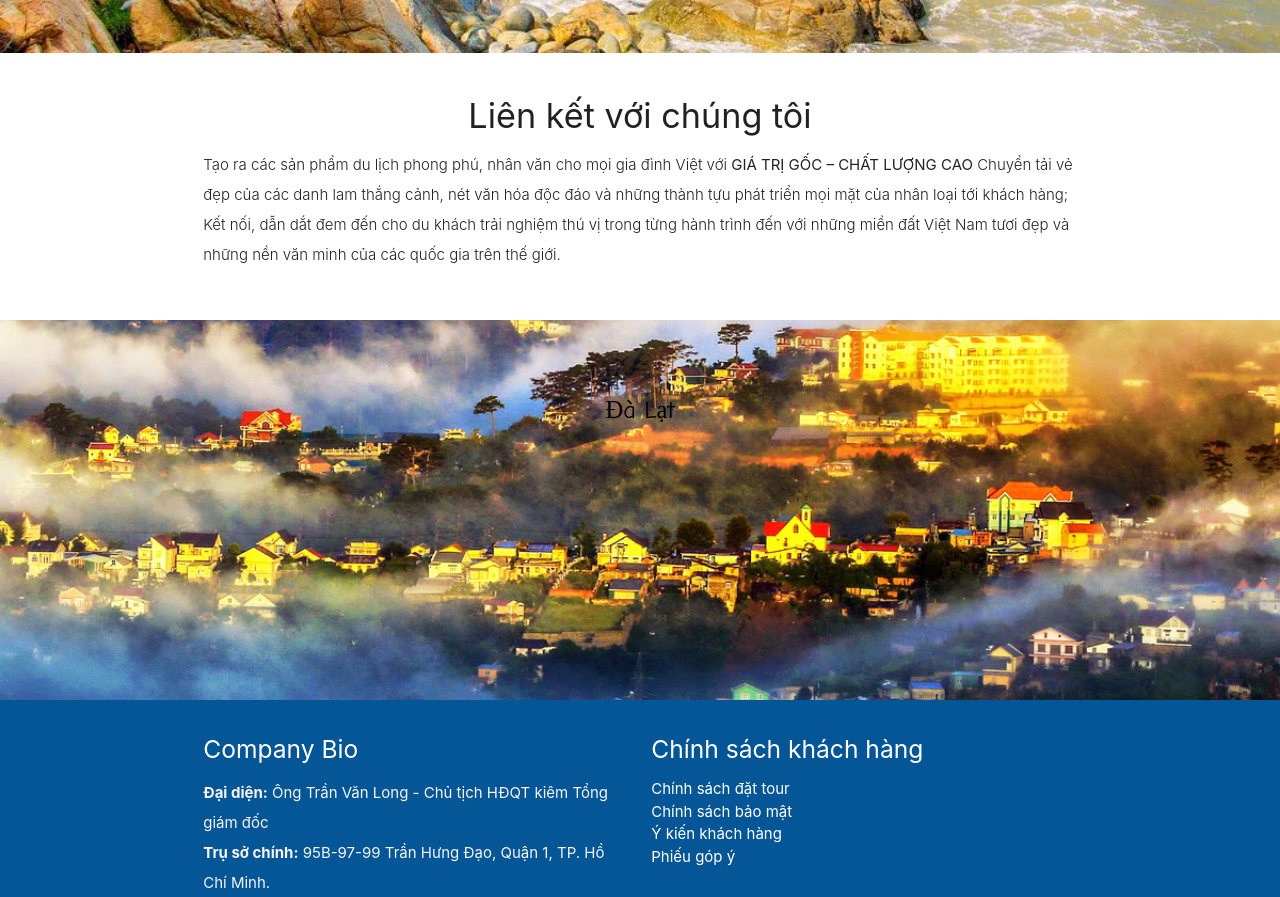
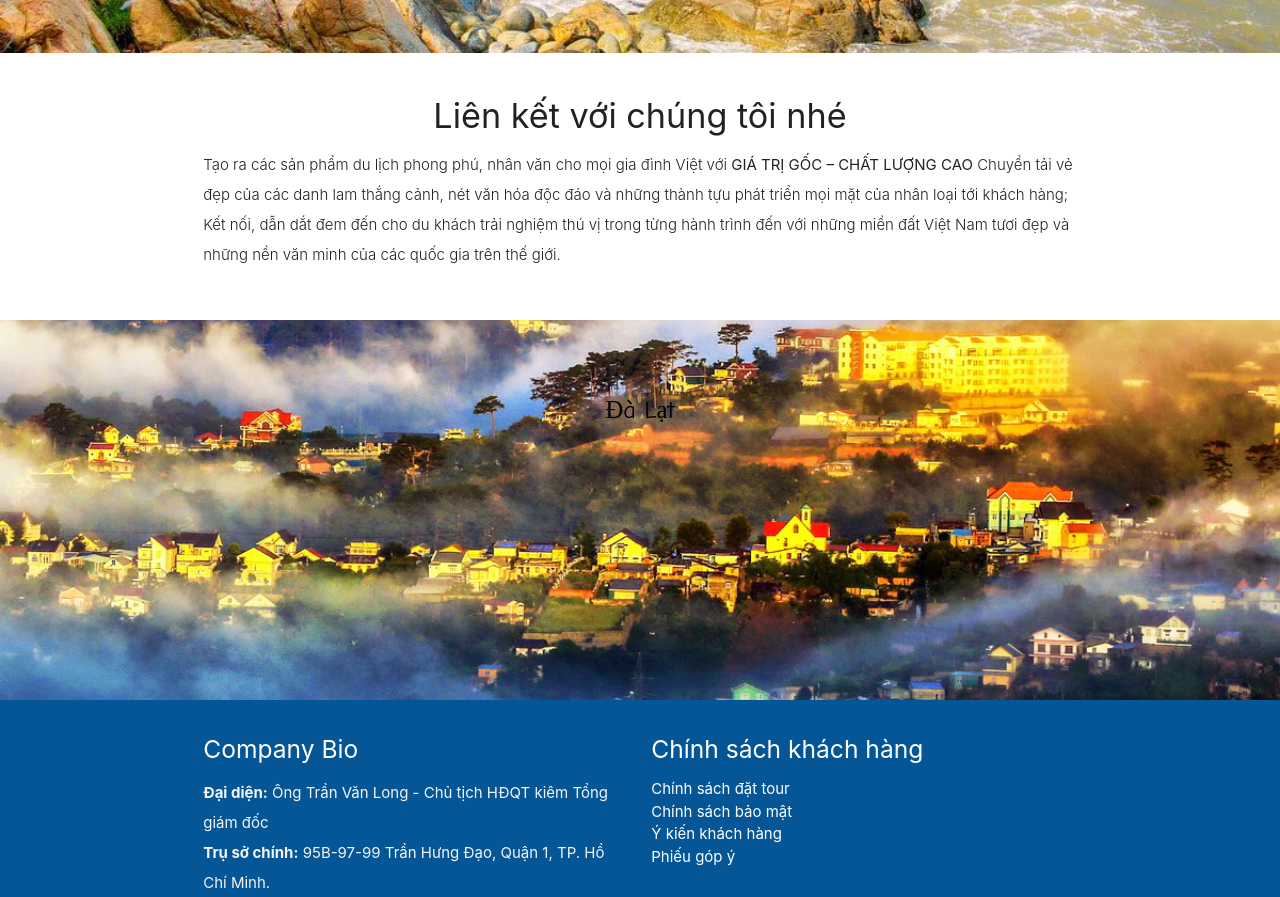
Before and after one commit to thanhhieu123434/Travelience, a plain HTML site: page view/index.html in a window 1280 px wide. Shown: the part 1059-1956 px from the top of the page. Drawn offline with nearby package versions, Linux system fonts and the light colour scheme.

Commit message:
'change-homepage'

```diff
--- a/view/index.html
+++ b/view/index.html
@@ -91,7 +91,7 @@
       <div class="row">
         <div class="col s12 center">
           <h3><i class="mdi-content-send brown-text"></i></h3>
-          <h4>Liên kết với chúng tôi</h4>
+          <h4>Liên kết với chúng tôi nhé</h4>
           <p class="left-align light">Tạo ra các sản phẩm du lịch phong phú, nhân văn cho mọi gia đình Việt với
             <b>GIÁ TRỊ GỐC –  CHẤT LƯỢNG CAO </b>
 
```
